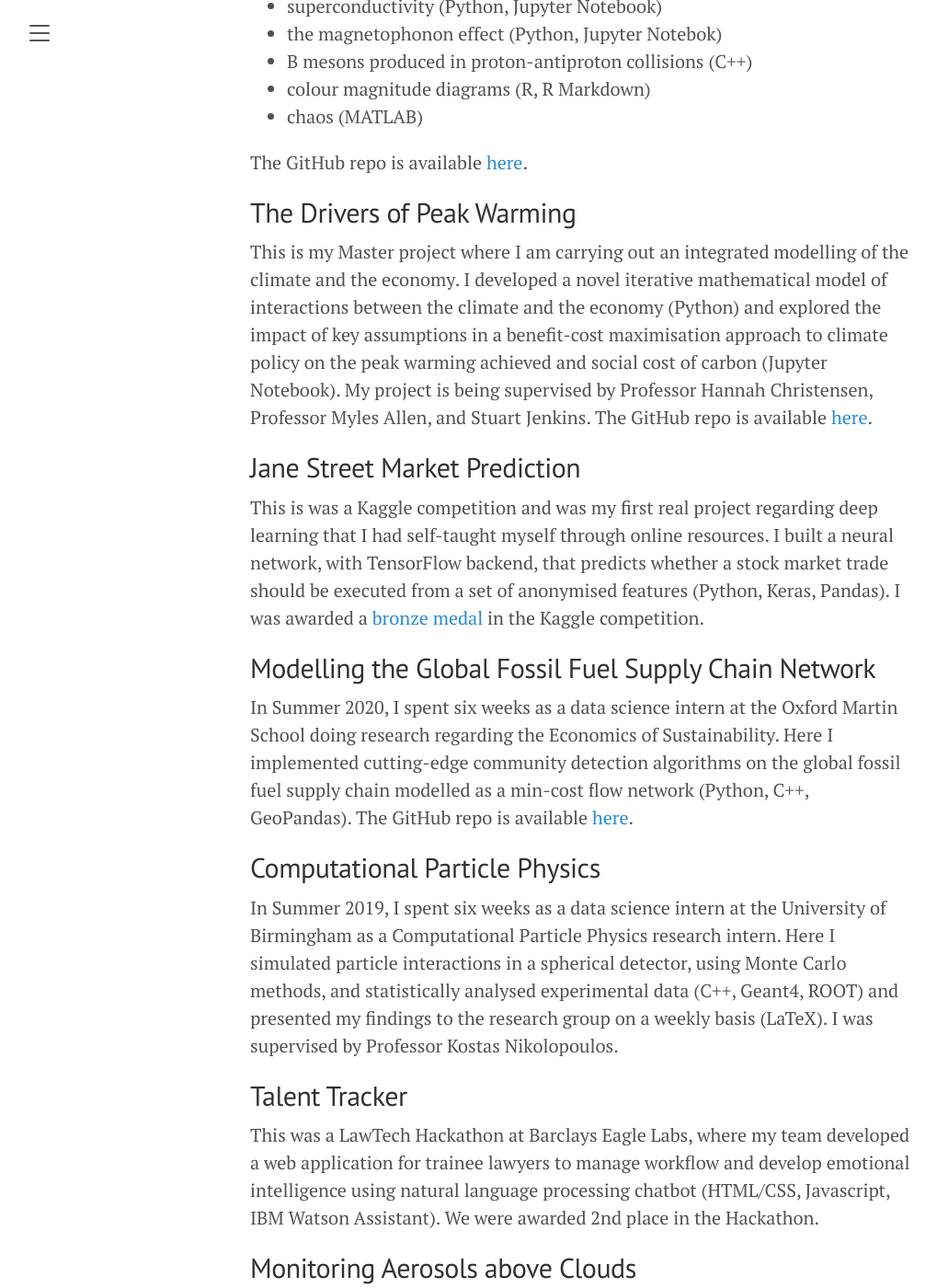
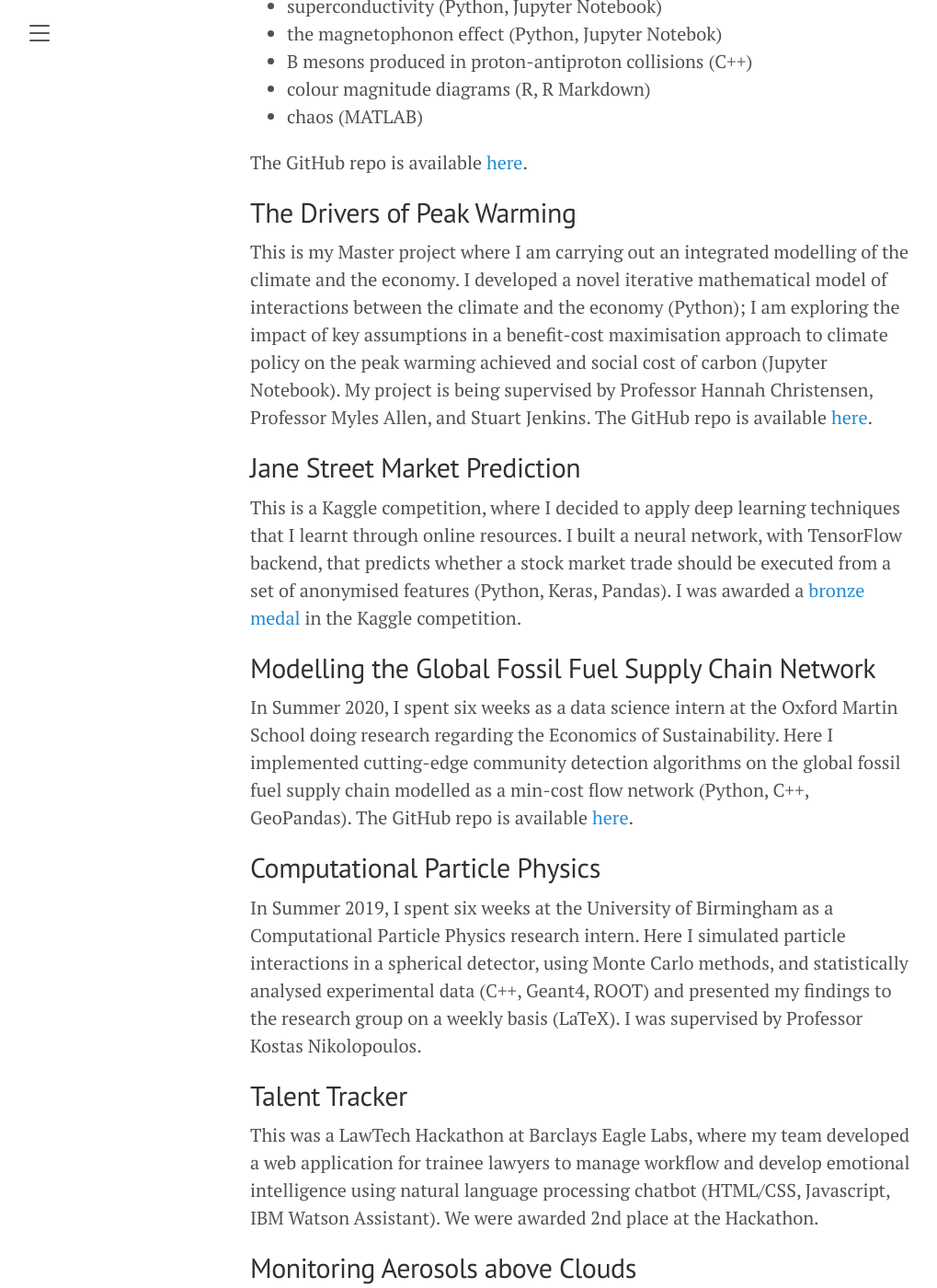
Before and after one commit to a5v/personal-website, a Jekyll site: the page built from projects.markdown, in a window 1280 px wide and 1400 px high, scrolled down 518 px. Shown: the whole window at 92% size, without its empty margins (8-1027 px from the left). Built offline with Jekyll 4.4.1, drawn with Linux system fonts in a browser that asks for light colours; some of the changed text lies outside the part shown.

Commit message:
fix typos

```diff
--- a/projects.markdown
+++ b/projects.markdown
@@ -21,11 +21,11 @@ The GitHub repo is available [here](https://github.com/a5v/oxford-physics-labs).
 
 ## The Drivers of Peak Warming
 
-This is my Master project where I am carrying out an integrated modelling of the climate and the economy. I developed a novel iterative mathematical model of interactions between the climate and the economy (Python) and explored the impact of key assumptions in a benefit-cost maximisation approach to climate policy on the peak warming achieved and social cost of carbon (Jupyter Notebook). My project is being supervised by Professor Hannah Christensen, Professor Myles Allen, and Stuart Jenkins. The GitHub repo is available [here](https://github.com/a5v/drivers-of-peak-warming).
+This is my Master project where I am carrying out an integrated modelling of the climate and the economy. I developed a novel iterative mathematical model of interactions between the climate and the economy (Python); I am exploring the impact of key assumptions in a benefit-cost maximisation approach to climate policy on the peak warming achieved and social cost of carbon (Jupyter Notebook). My project is being supervised by Professor Hannah Christensen, Professor Myles Allen, and Stuart Jenkins. The GitHub repo is available [here](https://github.com/a5v/drivers-of-peak-warming).
 
 ## Jane Street Market Prediction
 
-This is was a Kaggle competition and was my first real project regarding deep learning that I had self-taught myself through online resources. I built a neural network, with TensorFlow backend, that predicts whether a stock market trade should be executed from a set of anonymised features (Python, Keras, Pandas). I was awarded a [bronze medal](https://www.kaggle.com/maxpower742) in the Kaggle competition.
+This is a Kaggle competition, where I decided to apply deep learning techniques that I learnt through online resources. I built a neural network, with TensorFlow backend, that predicts whether a stock market trade should be executed from a set of anonymised features (Python, Keras, Pandas). I was awarded a [bronze medal](https://www.kaggle.com/maxpower742) in the Kaggle competition.
 
 ## Modelling the Global Fossil Fuel Supply Chain Network
 
@@ -33,11 +33,11 @@ In Summer 2020, I spent six weeks as a data science intern at the Oxford Martin
 
 ## Computational Particle Physics
 
-In Summer 2019, I spent six weeks as a data science intern at the University of Birmingham as a Computational Particle Physics research intern. Here I simulated particle interactions in a spherical detector, using Monte Carlo methods, and statistically analysed experimental data (C++, Geant4, ROOT) and presented my findings to the research group on a weekly basis (LaTeX). I was supervised by Professor Kostas Nikolopoulos.
+In Summer 2019, I spent six weeks at the University of Birmingham as a Computational Particle Physics research intern. Here I simulated particle interactions in a spherical detector, using Monte Carlo methods, and statistically analysed experimental data (C++, Geant4, ROOT) and presented my findings to the research group on a weekly basis (LaTeX). I was supervised by Professor Kostas Nikolopoulos.
 
 ## Talent Tracker
 
-This was a LawTech Hackathon at Barclays Eagle Labs, where my team developed a web application for trainee lawyers to manage workflow and develop emotional intelligence using natural language processing chatbot (HTML/CSS, Javascript, IBM Watson Assistant). We were awarded 2nd place in the Hackathon.
+This was a LawTech Hackathon at Barclays Eagle Labs, where my team developed a web application for trainee lawyers to manage workflow and develop emotional intelligence using natural language processing chatbot (HTML/CSS, Javascript, IBM Watson Assistant). We were awarded 2nd place at the Hackathon.
 
 ## Monitoring Aerosols above Clouds
 
```
Also changed, not shown: other parts of projects.markdown (+2 -2 lines).
